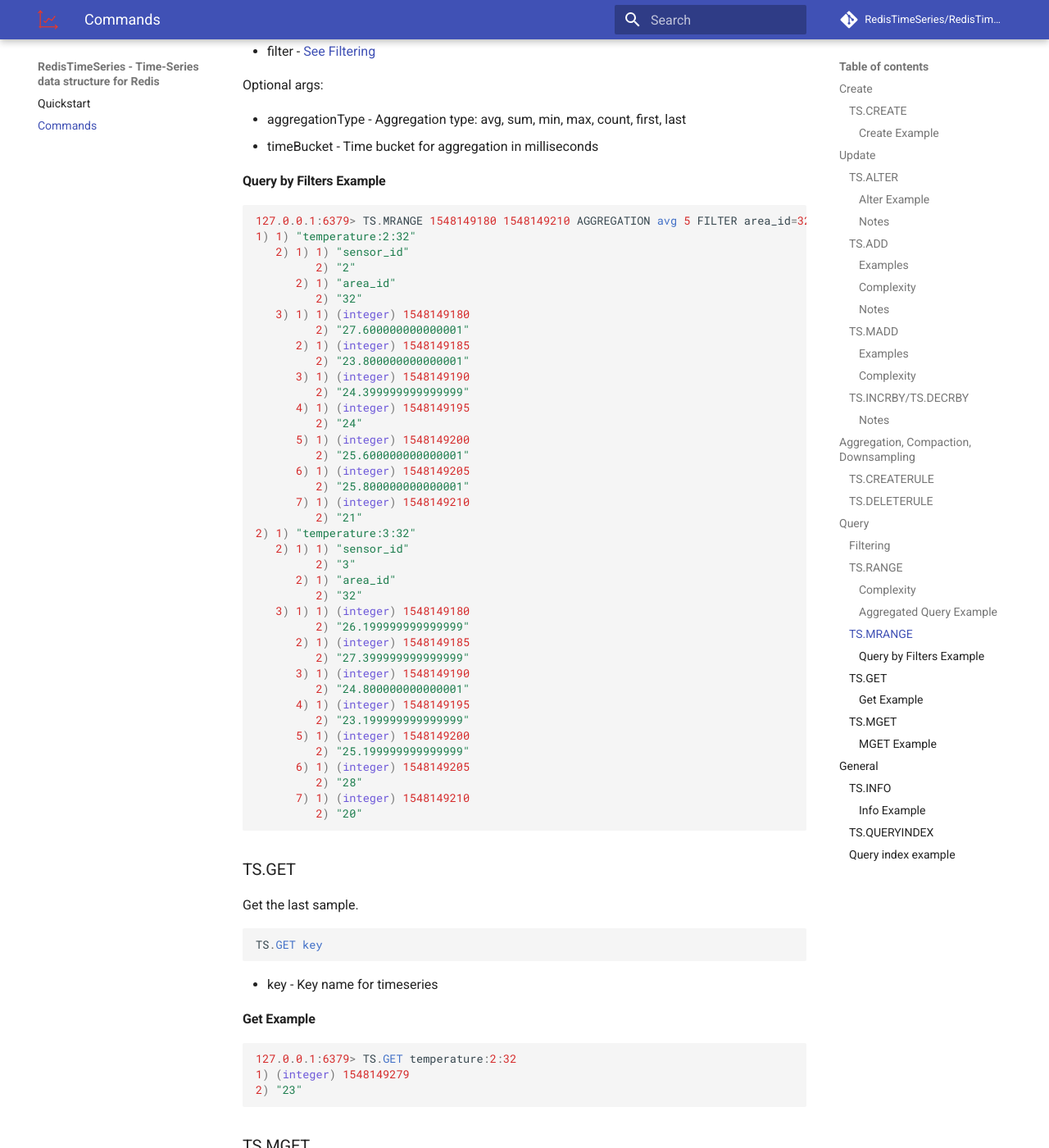
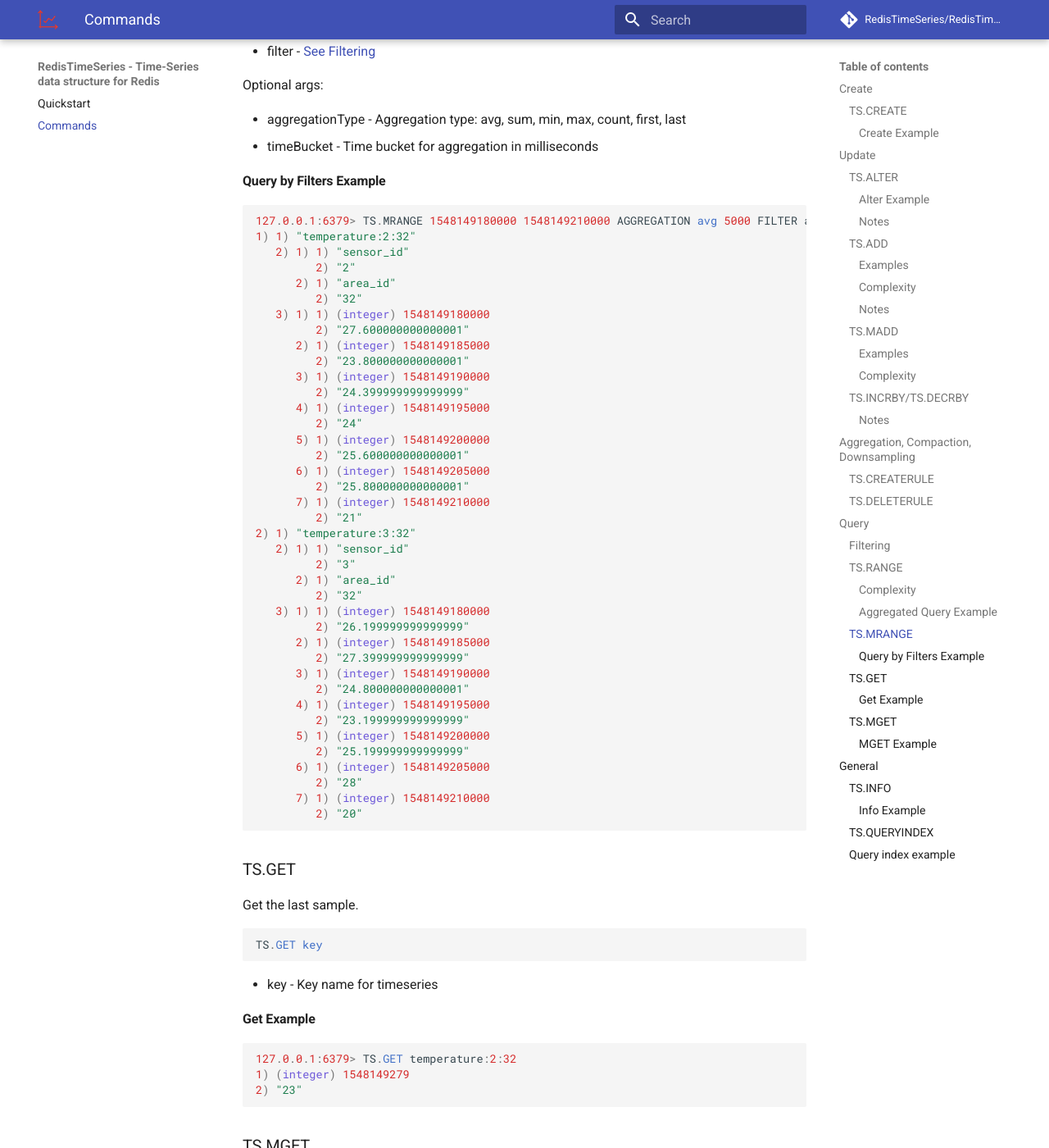
Before and after one commit to RedisTimeSeries/RedisTimeSeries, an MkDocs documentation site: the page built from docs/commands.md, in a window 1280 px wide and 1400 px high, scrolled down 5801 px. Shown: the whole window at 82% size. Built offline with MkDocs 1.6.1 and Material for MkDocs 9.7.7, drawn with Linux system fonts in a browser that asks for light colours; comment, search, counter and statistics services are not loaded; old or Windows-style settings are respelled for this version of MkDocs; some of the changed text lies outside the part shown.

Commit message:
update docs examples to milliseconds

````diff
--- a/docs/commands.md
+++ b/docs/commands.md
@@ -70,12 +70,12 @@
 
 #### Examples
 ```sql
-127.0.0.1:6379>TS.ADD temperature:2:32 1548149180 26 LABELS sensor_id 2 area_id 32
-(integer) 1548149180
-127.0.0.1:6379>TS.ADD temperature:3:11 1548149183 27 RETENTION 3600
-(integer) 1548149183
+127.0.0.1:6379>TS.ADD temperature:2:32 1548149180000 26 LABELS sensor_id 2 area_id 32
+(integer) 1548149180000
+127.0.0.1:6379>TS.ADD temperature:3:11 1548149183000 27 RETENTION 3600
+(integer) 1548149183000
 127.0.0.1:6379>TS.ADD temperature:3:11 * 30
-(integer) 1559718352
+(integer) 1559718352000
 ```
 
 #### Complexity
@@ -103,11 +103,11 @@
 
 #### Examples
 ```sql
-127.0.0.1:6379>TS.MADD temperature:2:32 1548149180 26 cpu:2:32 1548149183 54
-1) (integer) 1548149180
-2) (integer) 1548149183
-127.0.0.1:6379>TS.MADD temperature:2:32 1548149181 45 cpu:2:32 1548149180 30
-1) (integer) 1548149181
+127.0.0.1:6379>TS.MADD temperature:2:32 1548149180000 26 cpu:2:32 1548149183000 54
+1) (integer) 1548149180000
+2) (integer) 1548149183000
+127.0.0.1:6379>TS.MADD temperature:2:32 1548149181000 45 cpu:2:32 1548149180000 30
+1) (integer) 1548149181000
 2) (error) TSDB: timestamp is too old
 ```
 
@@ -224,20 +224,20 @@
 #### Aggregated Query Example
 
 ```sql
-127.0.0.1:6379> TS.RANGE temperature:3:32 1548149180 1548149210 AGGREGATION avg 5
-1) 1) (integer) 1548149180
+127.0.0.1:6379> TS.RANGE temperature:3:32 1548149180000 1548149210000 AGGREGATION avg 5000
+1) 1) (integer) 1548149180000
    2) "26.199999999999999"
-2) 1) (integer) 1548149185
+2) 1) (integer) 1548149185000
    2) "27.399999999999999"
-3) 1) (integer) 1548149190
+3) 1) (integer) 1548149190000
    2) "24.800000000000001"
-4) 1) (integer) 1548149195
+4) 1) (integer) 1548149195000
    2) "23.199999999999999"
-5) 1) (integer) 1548149200
+5) 1) (integer) 1548149200000
    2) "25.199999999999999"
-6) 1) (integer) 1548149205
+6) 1) (integer) 1548149205000
    2) "28"
-7) 1) (integer) 1548149210
+7) 1) (integer) 1548149210000
    2) "20"
 ```
 
@@ -261,44 +261,44 @@
 #### Query by Filters Example
 
 ```sql
-127.0.0.1:6379> TS.MRANGE 1548149180 1548149210 AGGREGATION avg 5 FILTER area_id=32 sensor_id!=1
+127.0.0.1:6379> TS.MRANGE 1548149180000 1548149210000 AGGREGATION avg 5000 FILTER area_id=32 sensor_id!=1
 1) 1) "temperature:2:32"
    2) 1) 1) "sensor_id"
          2) "2"
       2) 1) "area_id"
          2) "32"
-   3) 1) 1) (integer) 1548149180
+   3) 1) 1) (integer) 1548149180000
          2) "27.600000000000001"
-      2) 1) (integer) 1548149185
+      2) 1) (integer) 1548149185000
          2) "23.800000000000001"
-      3) 1) (integer) 1548149190
+      3) 1) (integer) 1548149190000
          2) "24.399999999999999"
-      4) 1) (integer) 1548149195
+      4) 1) (integer) 1548149195000
          2) "24"
-      5) 1) (integer) 1548149200
+      5) 1) (integer) 1548149200000
          2) "25.600000000000001"
-      6) 1) (integer) 1548149205
+      6) 1) (integer) 1548149205000
          2) "25.800000000000001"
-      7) 1) (integer) 1548149210
+      7) 1) (integer) 1548149210000
          2) "21"
 2) 1) "temperature:3:32"
    2) 1) 1) "sensor_id"
          2) "3"
       2) 1) "area_id"
          2) "32"
-   3) 1) 1) (integer) 1548149180
+   3) 1) 1) (integer) 1548149180000
          2) "26.199999999999999"
-      2) 1) (integer) 1548149185
+      2) 1) (integer) 1548149185000
          2) "27.399999999999999"
-      3) 1) (integer) 1548149190
+      3) 1) (integer) 1548149190000
          2) "24.800000000000001"
-      4) 1) (integer) 1548149195
+      4) 1) (integer) 1548149195000
          2) "23.199999999999999"
-      5) 1) (integer) 1548149200
+      5) 1) (integer) 1548149200000
          2) "25.199999999999999"
-      6) 1) (integer) 1548149205
+      6) 1) (integer) 1548149205000
          2) "28"
-      7) 1) (integer) 1548149210
+      7) 1) (integer) 1548149210000
          2) "20"
 ```
 
````
Also changed, not shown: other parts of docs/commands.md (+3 -3 lines).
